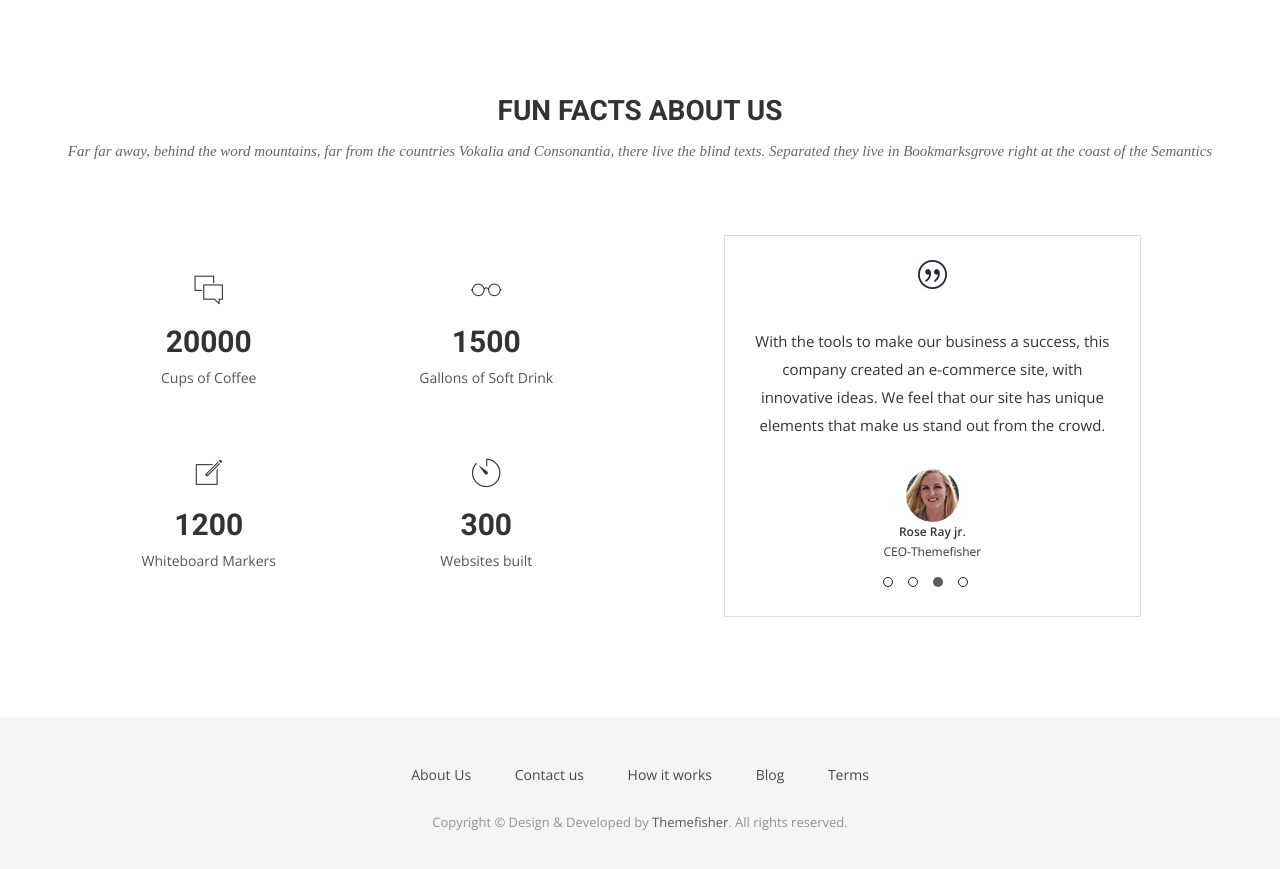
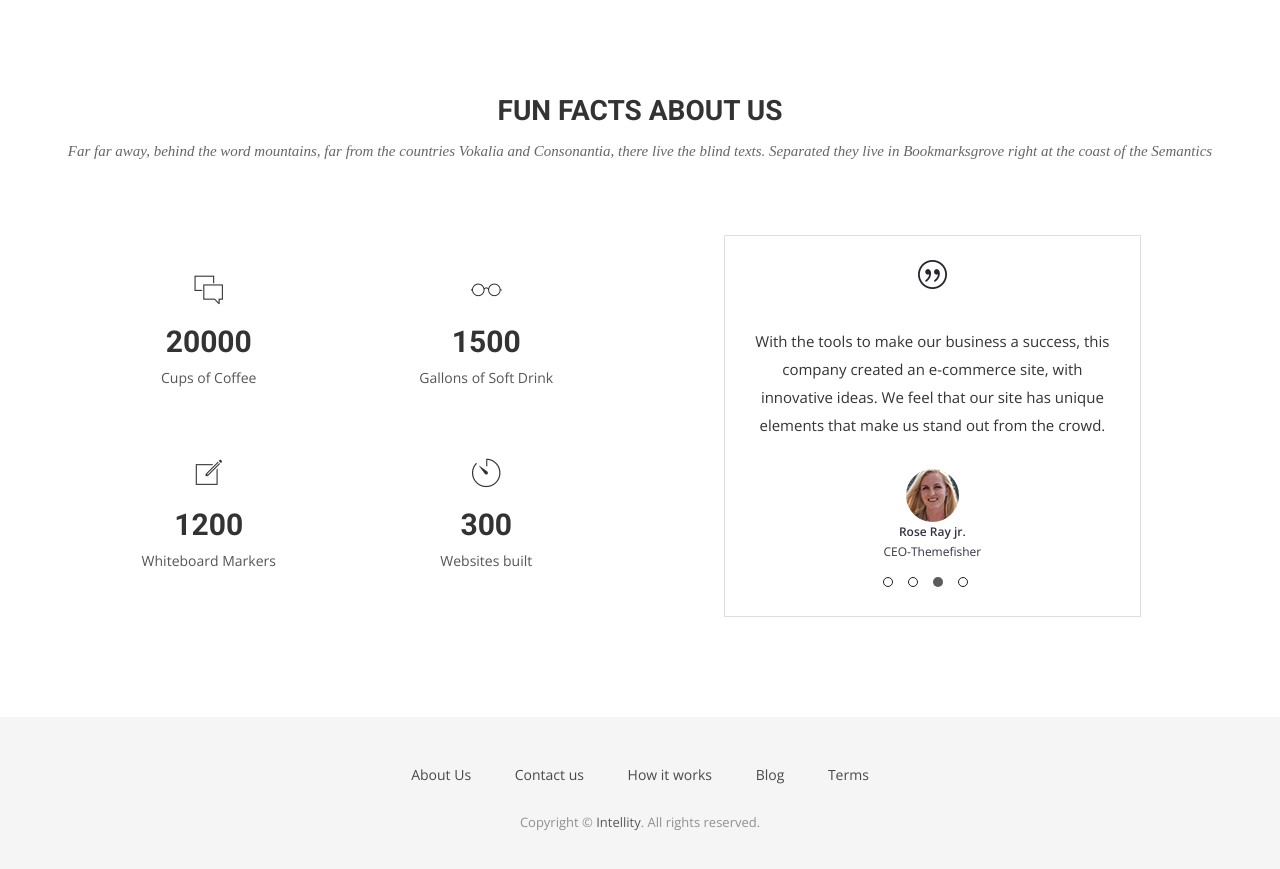
Before and after one commit to intellity/index, a Jekyll site: the page built from index.html, in a window 1280 px wide and 900 px high, scrolled down 3235 px. Shown: the top 869 px of the window. Built offline with Jekyll 4.4.1, drawn with Linux system fonts in a browser that asks for light colours; nearby versions of some CDN libraries; some web fonts are replaced.

Commit message:
Update footer.html

```diff
--- a/_includes/footer.html
+++ b/_includes/footer.html
@@ -12,7 +12,7 @@
             <li><a href="#">Terms</a></li>
           </ul>
         </div>
-        <p>Copyright &copy; Design &amp; Developed by <a href="http://www.themefisher.com">Themefisher</a>. All rights reserved.</p>
+        <p>Copyright &copy; <a href="http://www.intellity.ca">Intellity</a>. All rights reserved.</p>
       </div>
     </div>
   </div>
```
